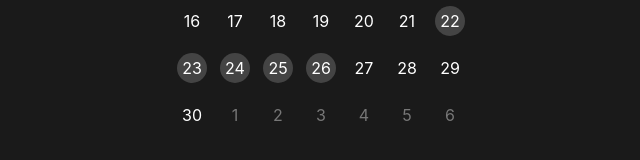
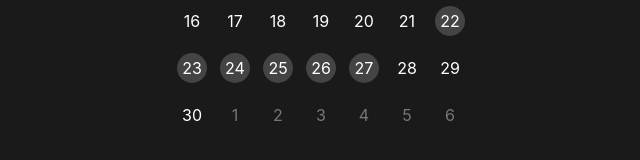
Before and after one commit to SHeepoil/mydairy-world-maybeloveable, a website: page index.html in a window 1280 px wide. Shown: the part 468-628 px from the top of the page, 319-959 px from the left. Drawn offline with Linux system fonts and the light colour scheme.

Commit message:
Update index.html

```diff
--- a/index.html
+++ b/index.html
@@ -65,7 +65,7 @@
         <span class="day **has-post**"><a href="25-11-24.html">24</a></span>
         <span class="day **has-post**"><a href="25-11-25.html">25</a></span>
         <span class="day **has-post**"><a href="25-11-26.html">26</a></span>
-        <span class="day">27</span>
+        <span class="day **has-post**"><a href="25-11-27.html">27</a></span>
         <span class="day">28</span>
         <span class="day">29</span>
 
```
